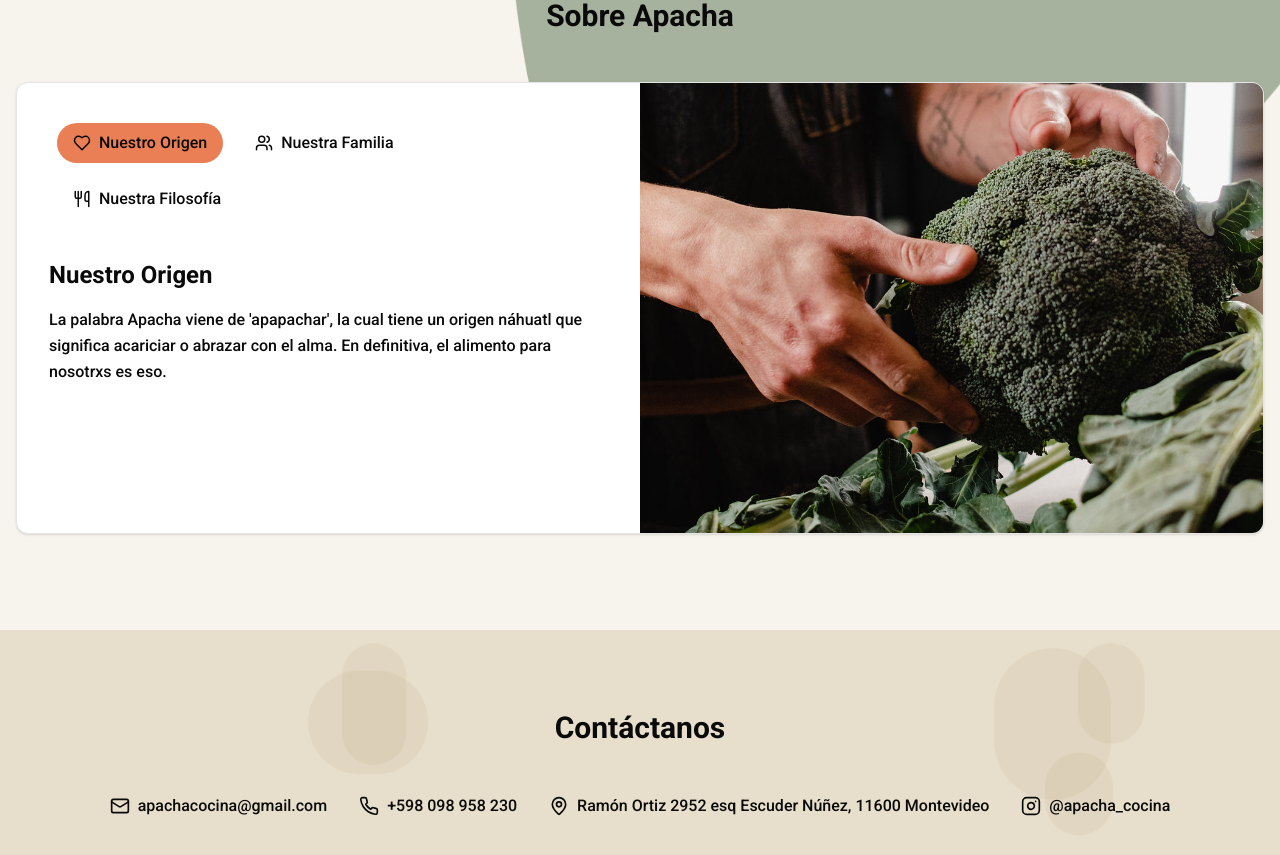
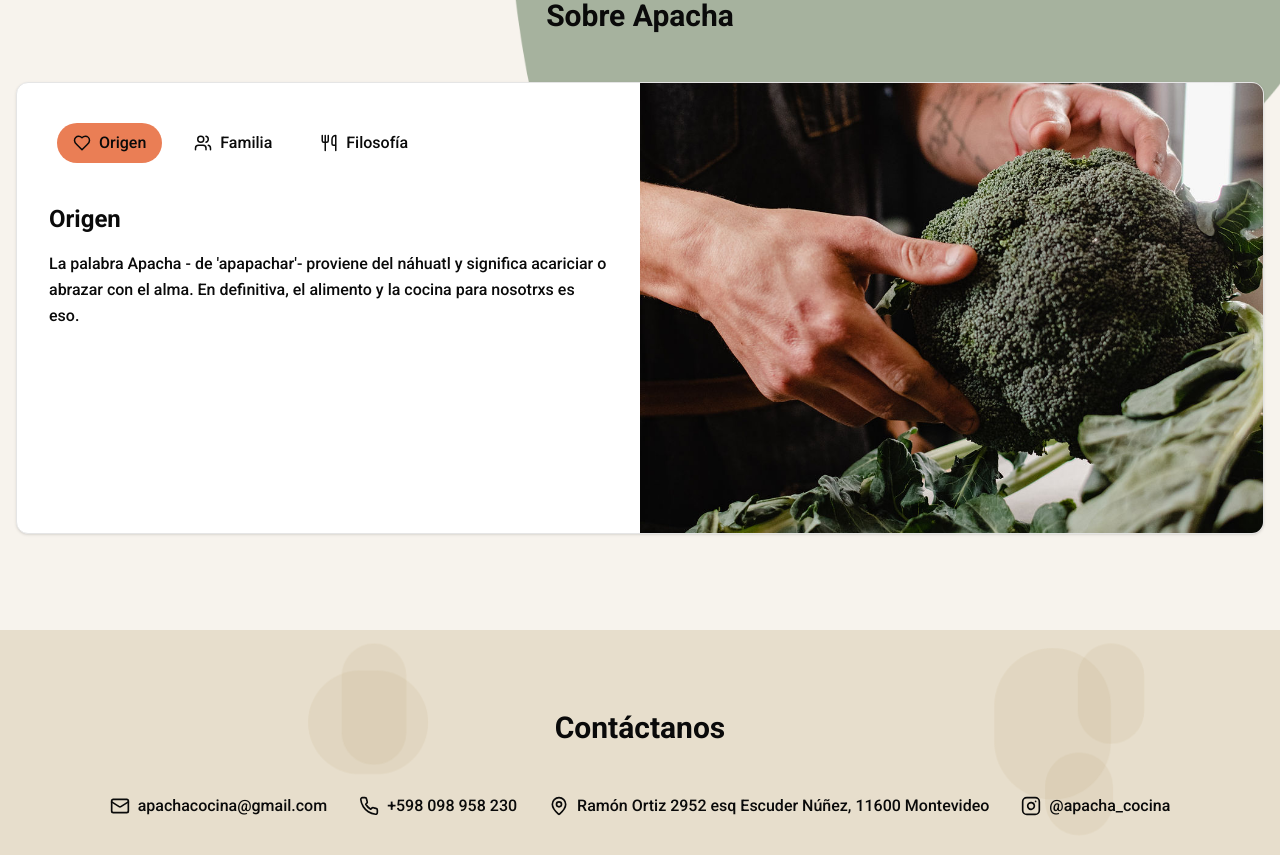
Before and after one commit to SF-Prog/apacha-store, a Next.js app: page / in a window 1280 px wide. Shown: the part 3080-3935 px from the top of the page. Built offline with nearby package versions, Linux system fonts and the light colour scheme; no server answers.

Commit message:
Update wording on about aapacha

```diff
--- a/app/components/sections/about-apacha/about-apacha.tsx
+++ b/app/components/sections/about-apacha/about-apacha.tsx
@@ -19,18 +19,18 @@ const ApachaStory: React.FC = () => {
 
   const tabContent: Record<TabKey, TabContent> = {
     origin: {
-      title: "Nuestro Origen",
-      content: "La palabra Apacha viene de 'apapachar', la cual tiene un origen náhuatl que significa acariciar o abrazar con el alma. En definitiva, el alimento para nosotrxs es eso.",
+      title: "Origen",
+      content: "La palabra Apacha - de 'apapachar'- proviene del náhuatl y significa acariciar o abrazar con el alma. En definitiva, el alimento y la cocina para nosotrxs es eso.",
       icon: Heart
     },
     family: {
-      title: "Nuestra Familia",
-      content: "Venimos de una familia en donde el alimento ocupa un espacio importante a la hora de transmitir cariño, agasajar o disfrutar momentos en conjunto. Tenemos muchos recuerdos amorosos y de disfrute con la comida como centro o parte fundamental de esos momentos, cocinando y compartiendo con nuestra abuela, tías, padres y hermanxs.",
+      title: "Familia",
+      content: "Venimos de una familia en donde el alimento ocupa un espacio importante a la hora de transmitir cariño, agasajar o disfrutar momentos en conjunto. Tenemos muchos recuerdos amorosos y de disfrute con la comida como centro o parte fundamental de esos momentos, cocinando y compartiendo con nuestras abuelas, tías, padres y hermanxs. Lo vivimos en definitiva, como una gran forma de apapachar.",
       icon: Users
     },
     philosophy: {
-      title: "Nuestra Filosofía",
-      content: "Partimos de la premisa de que un plato de comida está hecho por alguien y para alguien, con manos y afectos impregnados de tradición y creación; entonces tiene que ver con que todo lo que sale de nuestra cocina acaricie un poco el alma de quienes lo prueben.",
+      title: "Filosofía",
+      content: "Partimos de la premisa de que un plato de comida está hecho por alguien y para alguien, con manos y afectos impregnados de tradición y creación. Aspiramos a que todo lo que  sale de nuestra cocina acaricie un poco el alma de quienes lo prueben.",
       icon: Utensils
     }
   }
```
